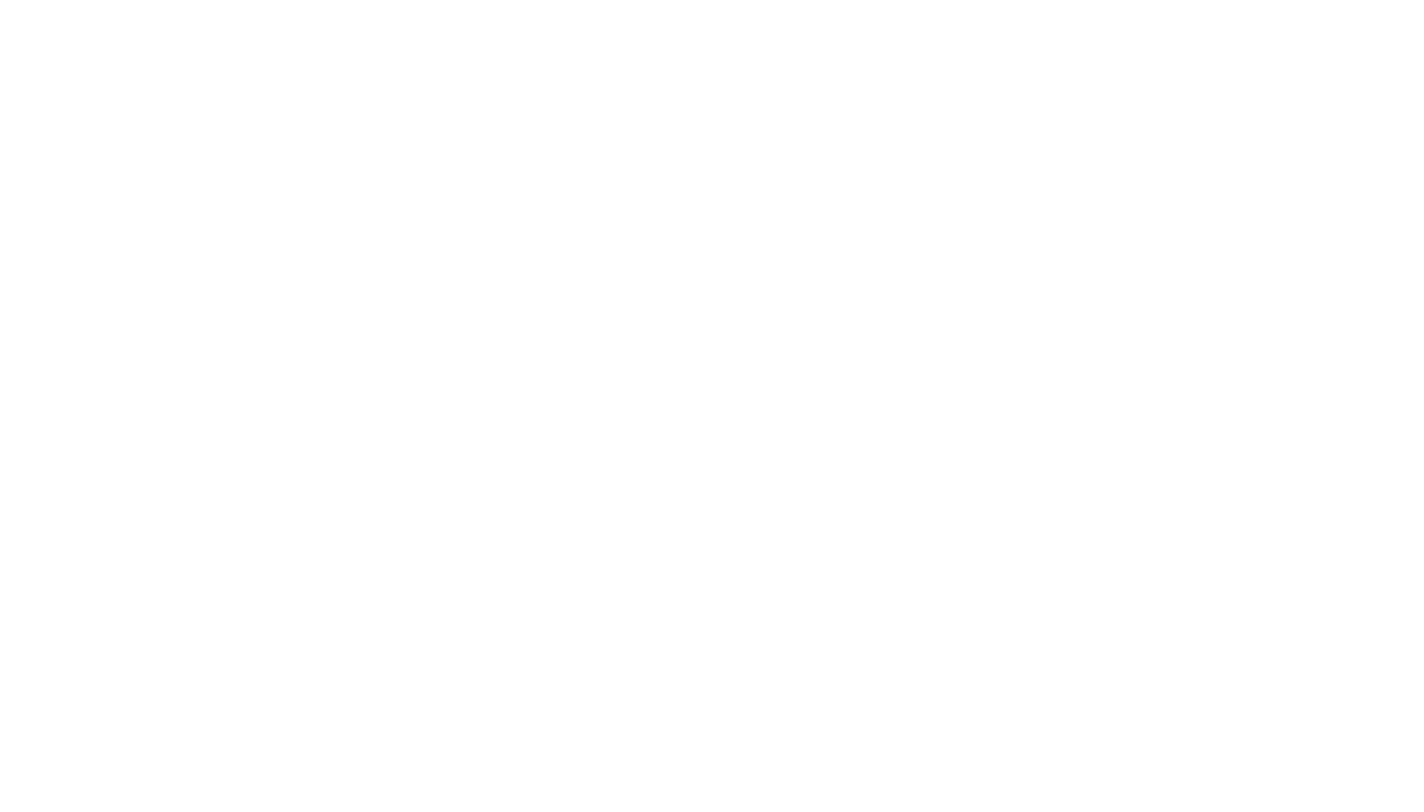
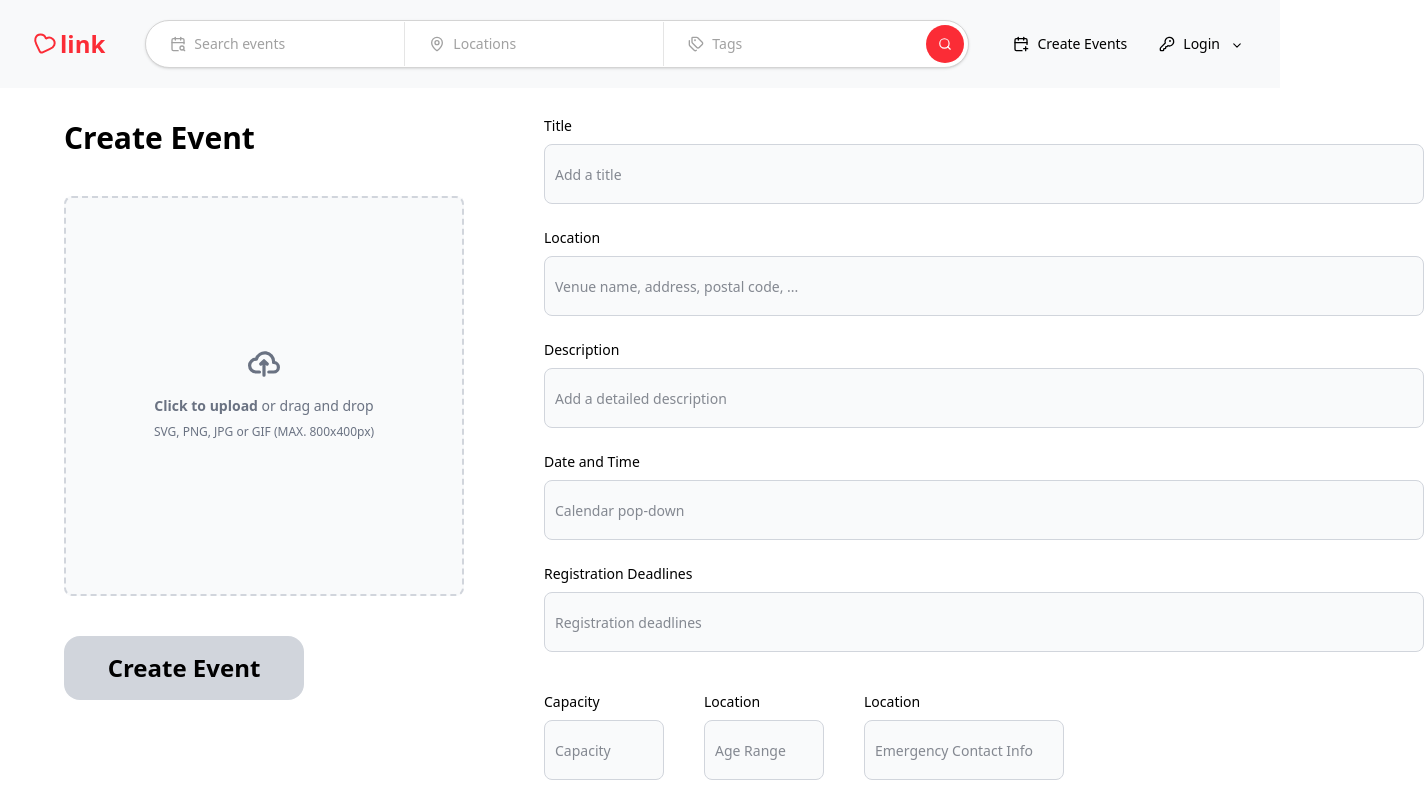
Before and after one commit to devsoc-unsw/trainee-minions-25t2, a React (Vite) app in the folder frontend/: page /host/create-event in a window 1280 px wide. Before the commit this address had no page. Shown: the whole page, 1424 px wide, since content can reach past the window. Built offline with nearby package versions, Linux system fonts and the light colour scheme.

Commit message:
create event basic layout setup

```diff
--- a/frontend/src/App.tsx
+++ b/frontend/src/App.tsx
@@ -5,6 +5,7 @@ import Background from "./components/Background";
 import EventsGrid from "./components/EventsGrid";
 import HeroComponent from './components/HeroComponent';
 import UserDashboard from "./Pages/user-dashboard";
+import HostCreateEvent from "./Pages/HostCreateEvent";
 
 // Create a Layout component for the main content
 const Layout = () => {
@@ -25,6 +26,7 @@ function App() {
         <Route path="/" element={<Layout />} />
         <Route path="/login" element={<LoginPage />} />
         <Route path="/user-dashboard" element={<UserDashboard />} />
+        <Route path="/host/create-event" element={<HostCreateEvent />} />
       </Routes>
     </BrowserRouter>
   );
--- /dev/null
+++ b/frontend/src/Pages/HostCreateEvent.tsx
@@ -0,0 +1,64 @@
+import FileDropZone from "../components/FileDropZone";
+import Navbar from "../components/Navbar";
+
+export default function HostCreateEvent() {
+  return (
+    <>
+      <Navbar />
+      <section className="m-8 ml-16">
+        <div className="text-3xl font-bold text-black">Create Event</div>
+        <div className="flex flex-row">
+          <div className="flex flex-col">
+            <FileDropZone w="w-100" h="h-100" m="mt-10" />
+            <button className="mt-10 w-60 h-16 text-2xl font-bold rounded-2xl bg-gray-300">Create Event</button>
+          </div>
+          <div className="ml-20 -mt-10 flex flex-col gap-y-6">
+            <div>
+              <label htmlFor="title" className="block mb-2 text-sm font-medium text-black">Title</label>
+              <input type="text" id="title" className="w-220 h-15 bg-gray-50 border border-gray-300 text-gray-900 text-sm rounded-lg focus:ring-blue-500 focus:border-blue-500 block p-2.5" placeholder="Add a title" required />
+            </div>
+
+            <div>
+              <label htmlFor="location" className="block mb-2 text-sm font-medium text-black">Location</label>
+              <input type="text" id="location" className="w-220 h-15 bg-gray-50 border border-gray-300 text-gray-900 text-sm rounded-lg focus:ring-blue-500 focus:border-blue-500 block p-2.5" placeholder="Venue name, address, postal code, ..." required />
+            </div>
+
+            <div>
+              <label htmlFor="description" className="block mb-2 text-sm font-medium text-black">Description</label>
+              <input type="text" id="description" className="w-220 h-15 bg-gray-50 border border-gray-300 text-gray-900 text-sm rounded-lg focus:ring-blue-500 focus:border-blue-500 block p-2.5" placeholder="Add a detailed description" required />
+            </div>
+
+            <div>
+              <label htmlFor="date-and-time" className="block mb-2 text-sm font-medium text-black">Date and Time</label>
+              <input type="text" id="date-and-time" className="w-220 h-15 bg-gray-50 border border-gray-300 text-gray-900 text-sm rounded-lg focus:ring-blue-500 focus:border-blue-500 block p-2.5" placeholder="Calendar pop-down" required />
+            </div>
+
+            <div>
+              <label htmlFor="registration-deadline" className="block mb-2 text-sm font-medium text-black">Registration Deadlines</label>
+              <input type="text" id="registration-deadline" className="w-220 h-15 bg-gray-50 border border-gray-300 text-gray-900 text-sm rounded-lg focus:ring-blue-500 focus:border-blue-500 block p-2.5" placeholder="Registration deadlines" required />
+            </div>
+
+            <section className="flex flex-row gap-10 mt-4" id="numerical-data">
+              <div>
+                <label htmlFor="capacity" className="block mb-2 text-sm font-medium text-black">Capacity</label>
+                <input type="number" id="capacity" className="w-30 h-15 bg-gray-50 border border-gray-300 text-gray-900 text-sm rounded-lg focus:ring-blue-500 focus:border-blue-500 block p-2.5" placeholder="Capacity" required />
+              </div>
+
+              <div>
+                <label htmlFor="age-range" className="block mb-2 text-sm font-medium text-black">Location</label>
+                <input type="number" id="age-range" className="w-30 h-15 bg-gray-50 border border-gray-300 text-gray-900 text-sm rounded-lg focus:ring-blue-500 focus:border-blue-500 block p-2.5" placeholder="Age Range" required />
+              </div>
+
+              <div>
+                <label htmlFor="emergency-contact" className="block mb-2 text-sm font-medium text-black">Location</label>
+                <input type="number" id="emergency-contact" className="w-50 h-15 bg-gray-50 border border-gray-300 text-gray-900 text-sm rounded-lg focus:ring-blue-500 focus:border-blue-500 block p-2.5" placeholder="Emergency Contact Info" required />
+              </div>
+            </section>
+
+          </div>
+        </div>
+
+      </section >
+    </>
+  );
+};
--- /dev/null
+++ b/frontend/src/components/FileDropZone.tsx
@@ -0,0 +1,25 @@
+
+// ref: https://flowbite.com/docs/forms/file-input/
+
+interface FileDropZoneProps {
+  w: string,
+  h: string,
+  m: string,
+}
+
+export default function FileDropZone({ w, h, m }: FileDropZoneProps) {
+  return (
+    <div className={`flex items-center justify-center ${w} ${m}`}>
+      <label htmlFor="dropzone-file" className={`flex flex-col items-center justify-center w-full ${h} border-2 border-gray-300 border-dashed rounded-lg cursor-pointer bg-gray-50 dark:hover:bg-gray-800 dark:bg-gray-700 hover:bg-gray-100 dark:border-gray-600 dark:hover:border-gray-500`}>
+        <div className="flex flex-col items-center justify-center pt-5 pb-6">
+          <svg className="w-8 h-8 mb-4 text-gray-500 dark:text-gray-400" aria-hidden="true" xmlns="http://www.w3.org/2000/svg" fill="none" viewBox="0 0 20 16">
+            <path stroke="currentColor" stroke-linecap="round" stroke-linejoin="round" stroke-width="2" d="M13 13h3a3 3 0 0 0 0-6h-.025A5.56 5.56 0 0 0 16 6.5 5.5 5.5 0 0 0 5.207 5.021C5.137 5.017 5.071 5 5 5a4 4 0 0 0 0 8h2.167M10 15V6m0 0L8 8m2-2 2 2" />
+          </svg>
+          <p className="mb-2 text-sm text-gray-500 dark:text-gray-400"><span className="font-semibold">Click to upload</span> or drag and drop</p>
+          <p className="text-xs text-gray-500 dark:text-gray-400">SVG, PNG, JPG or GIF (MAX. 800x400px)</p>
+        </div>
+        <input id="dropzone-file" type="file" className="hidden" />
+      </label>
+    </div>
+  )
+}
```
